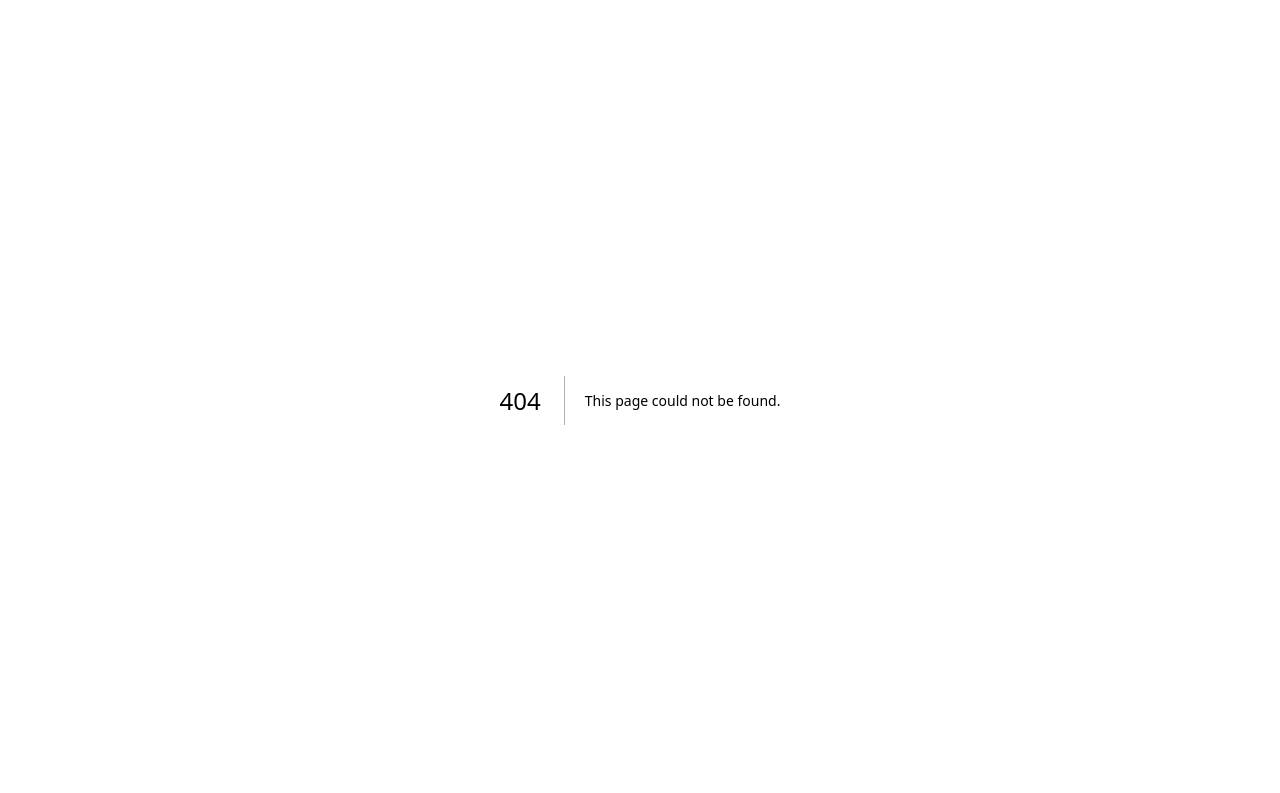
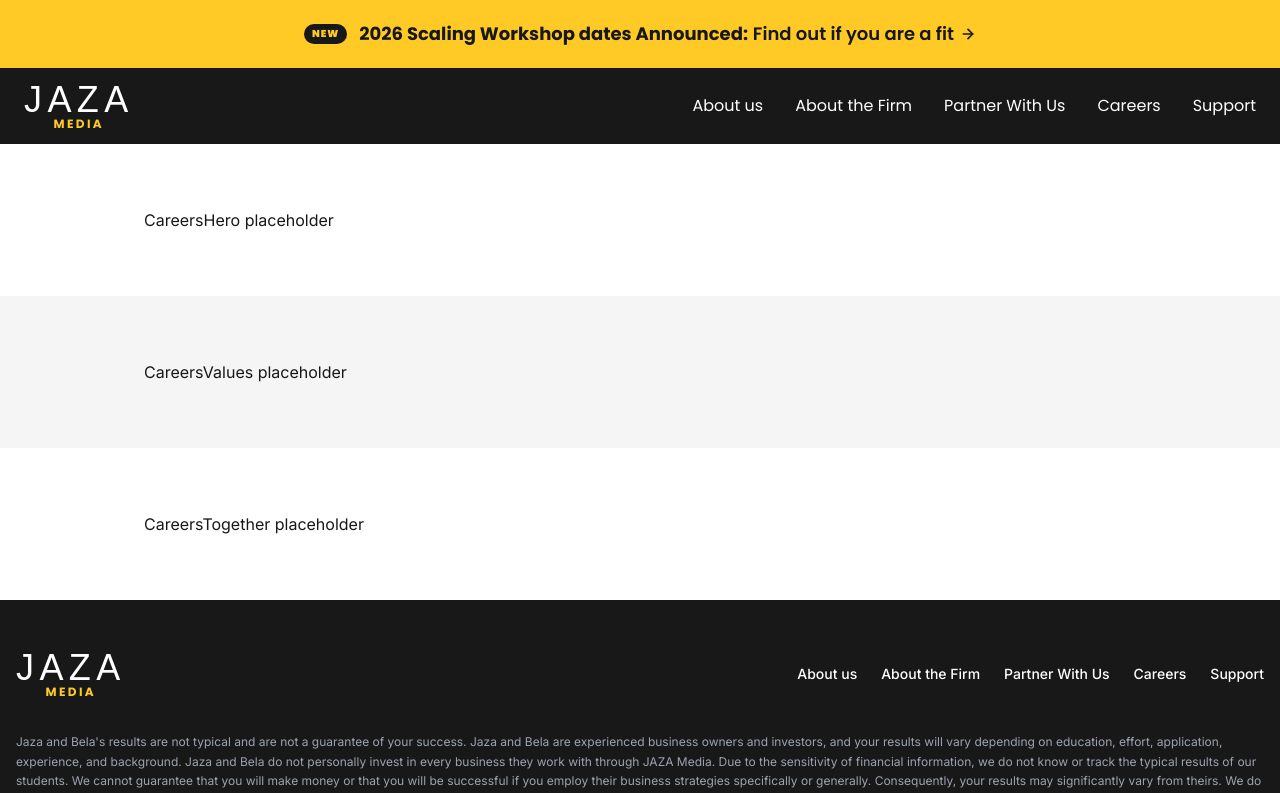
Before and after one commit to JAZA-Group-OS/jaza-media-site, a Next.js app: page /careers in a window 1280 px wide. Before the commit this address had no page. Shown: the top 793 px of the page. Built offline with nearby package versions, Linux system fonts and the light colour scheme; a web font is replaced by a local one.

Commit message:
feat(careers): scaffold /careers route with placeholder sections

```diff
--- /dev/null
+++ b/app/careers/page.tsx
@@ -0,0 +1,31 @@
+import type { Metadata } from "next";
+
+import { AnnouncementBanner } from "@/components/announcement-banner";
+import { CareersHero } from "@/components/careers-hero";
+import { CareersTogether } from "@/components/careers-together";
+import { CareersValues } from "@/components/careers-values";
+import { CopyrightBar } from "@/components/copyright-bar";
+import { Footer } from "@/components/footer";
+import { Navbar } from "@/components/navbar";
+
+export const metadata: Metadata = {
+  title: "Careers — JAZA Media",
+  description:
+    "Join a world-record breaking team. JAZA Media is hiring disciplined teammates who lead with trust and play to win.",
+};
+
+export default function CareersPage() {
+  return (
+    <>
+      <AnnouncementBanner />
+      <Navbar />
+      <main>
+        <CareersHero />
+        <CareersValues />
+        <CareersTogether />
+      </main>
+      <Footer />
+      <CopyrightBar />
+    </>
+  );
+}
--- /dev/null
+++ b/components/careers-hero.tsx
@@ -0,0 +1,11 @@
+"use client";
+
+export function CareersHero() {
+  return (
+    <section className="bg-white py-12 md:py-16">
+      <div className="mx-auto max-w-5xl px-4">
+        <p className="text-brand-black">CareersHero placeholder</p>
+      </div>
+    </section>
+  );
+}
--- /dev/null
+++ b/components/careers-together.tsx
@@ -0,0 +1,11 @@
+"use client";
+
+export function CareersTogether() {
+  return (
+    <section id="openings" className="bg-white py-12 md:py-16">
+      <div className="mx-auto max-w-5xl px-4">
+        <p className="text-brand-black">CareersTogether placeholder</p>
+      </div>
+    </section>
+  );
+}
--- /dev/null
+++ b/components/careers-values.tsx
@@ -0,0 +1,11 @@
+"use client";
+
+export function CareersValues() {
+  return (
+    <section className="bg-neutral-100 py-12 md:py-16">
+      <div className="mx-auto max-w-5xl px-4">
+        <p className="text-brand-black">CareersValues placeholder</p>
+      </div>
+    </section>
+  );
+}
```
